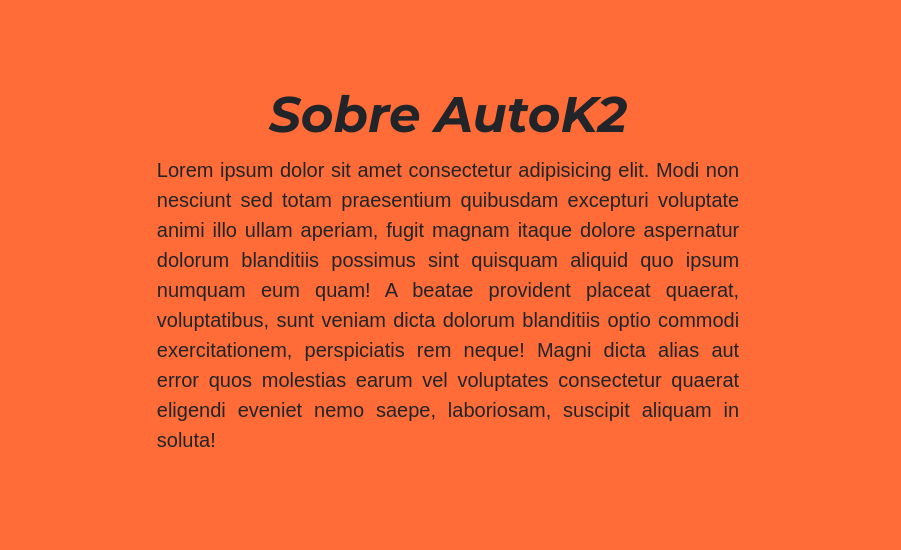
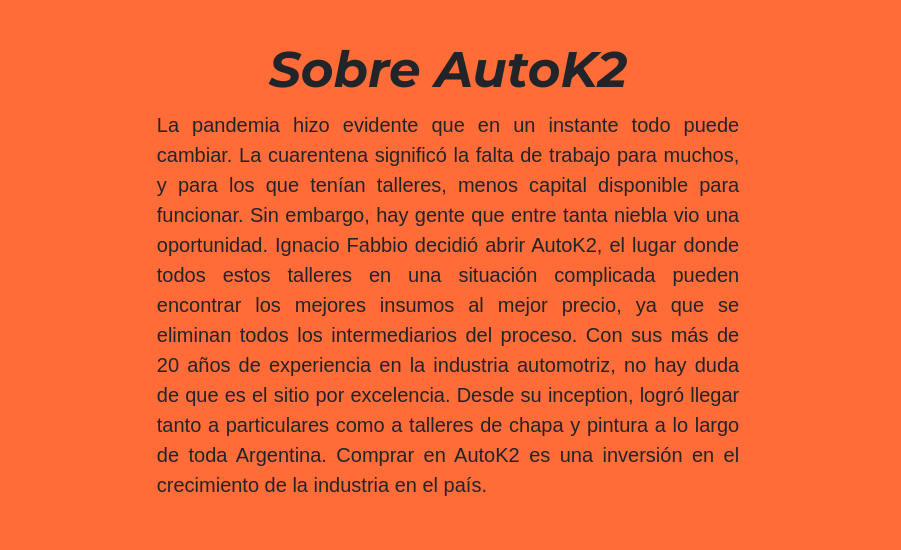
Before and after one commit to santinofabbio/AutoK2, a plain HTML site: page sobre.html in a window 1280 px wide. Shown: the part 135-685 px from the top of the page, 0-901 px from the left. Drawn offline with nearby package versions, Linux system fonts and the light colour scheme.

Commit message:
version129

```diff
--- a/sobre.html
+++ b/sobre.html
@@ -30,7 +30,7 @@
     <main class="mainSobre">
         <div class="text">
             <h1>Sobre AutoK2</h1>
-            <p>Lorem ipsum dolor sit amet consectetur adipisicing elit. Modi non nesciunt sed totam praesentium quibusdam excepturi voluptate animi illo ullam aperiam, fugit magnam itaque dolore aspernatur dolorum blanditiis possimus sint quisquam aliquid quo ipsum numquam eum quam! A beatae provident placeat quaerat, voluptatibus, sunt veniam dicta dolorum blanditiis optio commodi exercitationem, perspiciatis rem neque! Magni dicta alias aut error quos molestias earum vel voluptates consectetur quaerat eligendi eveniet nemo saepe, laboriosam, suscipit aliquam in soluta!</p>
+            <p>La pandemia hizo evidente que en un instante todo puede cambiar. La cuarentena significó la falta de trabajo para muchos, y para los que tenían talleres, menos capital disponible para funcionar. Sin embargo, hay gente que entre tanta niebla vio una oportunidad. Ignacio Fabbio decidió abrir AutoK2, el lugar donde todos estos talleres en una situación complicada pueden encontrar los mejores insumos al mejor precio, ya que se eliminan todos los intermediarios del proceso. Con sus más de 20 años de experiencia en la industria automotriz, no hay duda de que es el sitio por excelencia. Desde su inception, logró llegar tanto a particulares como a talleres de chapa y pintura a lo largo de toda Argentina. Comprar en AutoK2 es una inversión en el crecimiento de la industria en el país.</p>
         </div>
         <div class="img">
             <img src="img/WhatsApp Image 2021-07-14 at 11.35.24 PM.jpeg" alt="fundador"><br>
```
